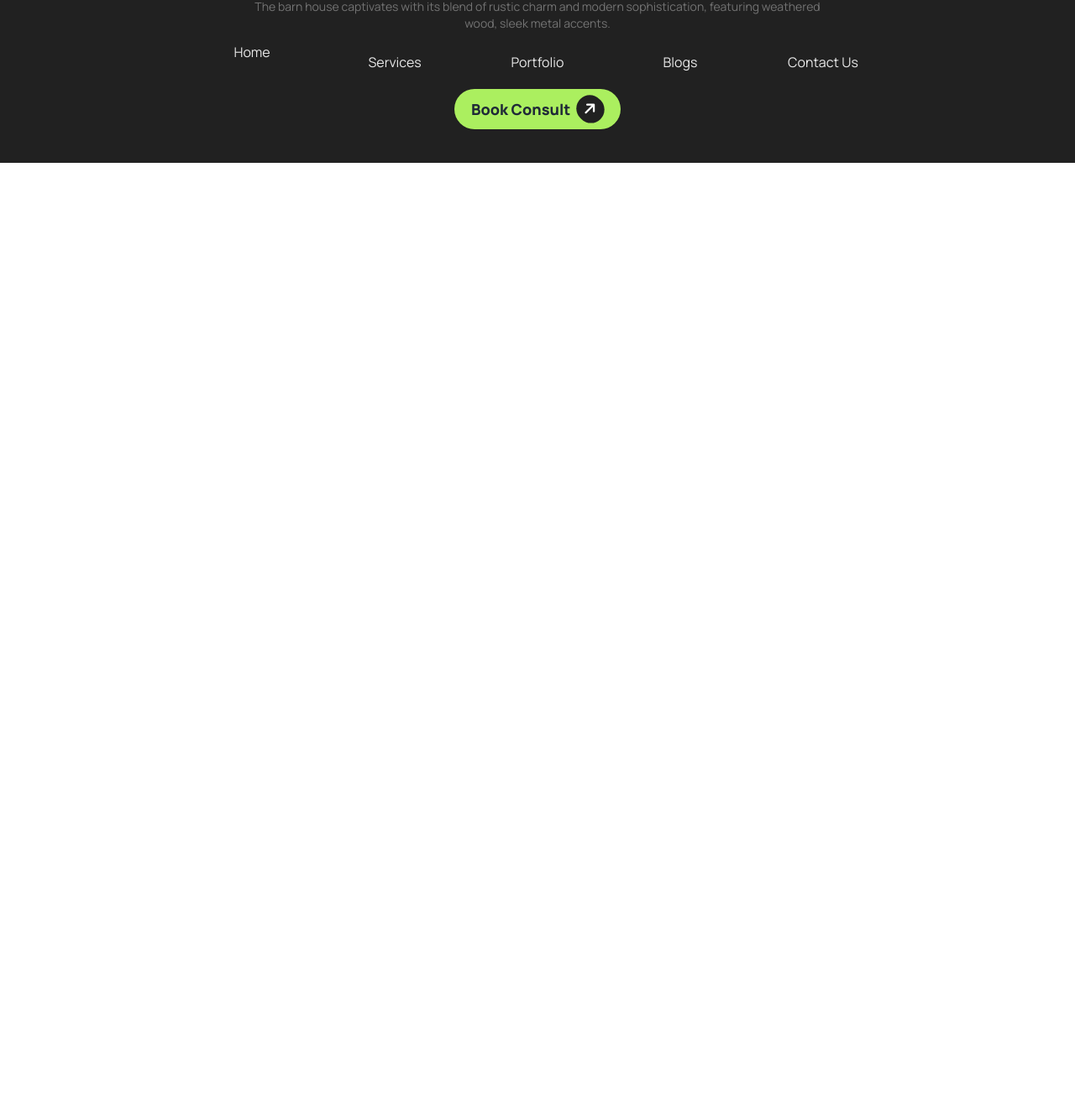
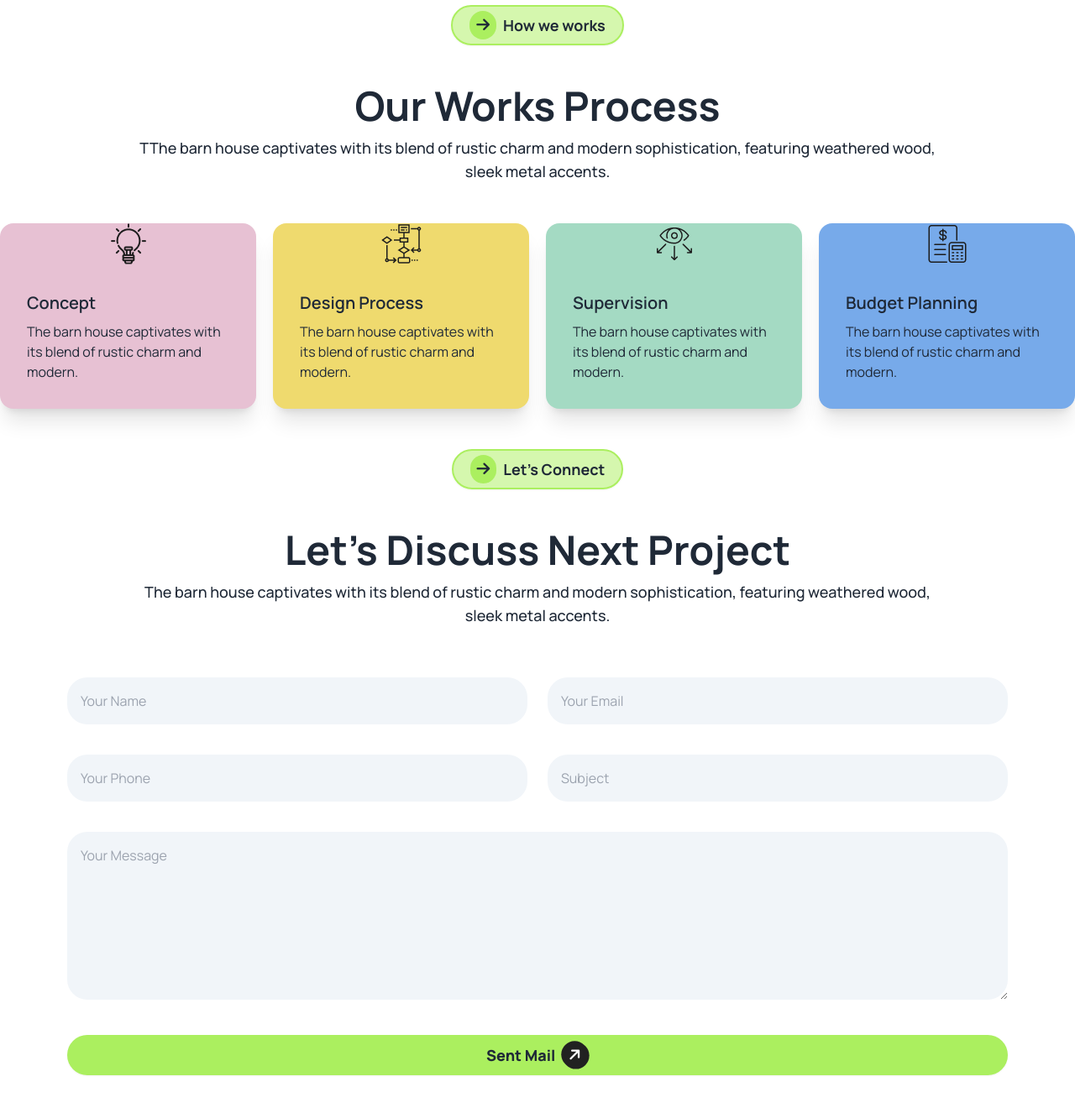
Before and after one commit to mahdihasan333/assignment-3, a plain HTML site: page index.html in a window 1280 px wide. Shown: the part 696-2022 px from the top of the page at 84% size. Before the commit the page ends 890 px from the top, so only its background shows below. Drawn offline with nearby package versions, Linux system fonts and the light colour scheme.

Commit message:
added work section

```diff
--- a/index.html
+++ b/index.html
@@ -41,7 +41,7 @@
 
 <body class="font-Manrope">
   <!-- Header section  -->
-  <header class="container mx-auto">
+  <header class="container mx-auto mb-24 bg-[#f5f5f5]">
     <!-- nav section -->
     <!-- <nav>
       <div class="navbar">
@@ -111,7 +111,58 @@
 
 
     <!-- Works Section  -->
+    <section class="mb-12">
+      <div class="flex justify-center">
+        <button
+        class="btn text-center border-2 border-solid border-primary px-12 md:px-5 bg-buttonColor text-lg font-bold rounded-full"><i class="fa-solid fa-arrow-right p-1 md:p-2 bg-primary rounded-full"></i>How we works</i></button>
+      </div>
+      <div class="py-12 text-center flex flex-col items-center">
+        <h3 class="text-2xl md:text-3xl lg:text-5xl font-bold mb-3">Our Works Process</h3>
+        <p class="text-lg w-3/4 font-medium">TThe barn house captivates with its blend of rustic charm and modern sophistication, featuring weathered wood, sleek metal accents.</p>
+      </div>
+      <div class="grid grid-cols-1 md:grid-cols-2 lg:grid-cols-4 gap-5">
+        <div class="card bg-[#E7C1D3] shadow-xl">
+          <figure>
+            <img src="./assets/concept.png" alt="">
+          </figure>
+          <div class="card-body">
+            <h2 class="card-title">Concept</h2>
+            <p>The barn house captivates with its blend of rustic charm and modern.</p>
 
+          </div>
+        </div>
+        <div class="card bg-[#EFDA6E] shadow-xl">
+          <figure>
+            <img src="./assets/flow-chart.png" alt="">
+          </figure>
+          <div class="card-body">
+            <h2 class="card-title">Design Process</h2>
+            <p>The barn house captivates with its blend of rustic charm and modern.</p>
+
+          </div>
+        </div>
+        <div class="card bg-[#A4DAC3] shadow-xl">
+          <figure>
+            <img src="./assets/vision.png" alt="">
+          </figure>
+          <div class="card-body">
+            <h2 class="card-title">Supervision </h2>
+            <p>The barn house captivates with its blend of rustic charm and modern.</p>
+
+          </div>
+        </div>
+        <div class="card bg-[#77AAEA] shadow-xl">
+          <figure>
+            <img src="./assets/budget-planning.png" alt="">
+          </figure>
+          <div class="card-body">
+            <h2 class="card-title">Budget Planning</h2>
+            <p>The barn house captivates with its blend of rustic charm and modern.</p>
+
+          </div>
+        </div>
+      </div>
+    </section>
 
 
     <!-- Portfolio Section -->
@@ -121,6 +172,45 @@
 
 
     <!-- Contact Section -->
+
+    <section>
+      <div class="flex justify-center">
+        <button
+        class="btn text-center border-2 border-solid border-primary px-12 md:px-5 bg-buttonColor text-lg font-bold rounded-full"><i class="fa-solid fa-arrow-right p-1 md:p-2 bg-primary rounded-full"></i>Let’s Connect</i></button>
+      </div>
+      <div class="py-12 text-center flex flex-col items-center">
+        <h3 class="text-2xl md:text-3xl lg:text-5xl font-bold mb-3">Let’s Discuss Next Project</h3>
+        <p class="text-lg w-3/4 font-medium">The barn house captivates with its blend of rustic charm and modern
+          sophistication, featuring weathered wood, sleek metal accents.</p>
+      </div>
+      <div class="lg:col-span-2 px-8 md:px-15 lg:px-20 mb-24">
+        <div class="grid grid-cols-1 lg:grid-cols-2 gap-6">
+          <div>
+            <input class="mt-3 p-4 border-none outline-none bg-slate-100 rounded-3xl w-full" type="text"
+              placeholder="Your Name">
+          </div>
+          <div>
+            <input class="mt-3 p-4 border-none outline-none bg-slate-100 rounded-3xl w-full" type="text"
+              placeholder="Your Email">
+          </div>
+          <div>
+            <input class="mt-3 p-4 border-none outline-none bg-slate-100 rounded-3xl w-full" type="text"
+              placeholder="Your Phone">
+          </div>
+          <div>
+            <input class="mt-3 p-4 border-none outline-none bg-slate-100 rounded-3xl w-full" type="text"
+              placeholder="Subject">
+          </div>
+          <div class="lg:col-span-2">
+            <textarea rows="7" class="mt-3 p-4 border-none outline-none bg-slate-100 rounded-3xl w-full" name="" id=""
+              placeholder="Your Message"></textarea>
+          </div>
+          <button class="mt-3 lg:col-span-2 border-none btn w-full bg-primary rounded-full text-lg font-extrabold">Sent
+            Mail<i
+              class="fa-solid fa-arrow-right -rotate-45 p-1 md:p-2 bg-textBlack text-white rounded-full"></i></button>
+        </div>
+      </div>
+    </section>
 
   </main>
 
@@ -143,7 +233,7 @@
           <li><a>Contact Us</a></li>
         </ul>
       </aside>
-      <button class="mt-3 border-none btn px-28 md:px-5 bg-primary rounded-full text-lg font-extrabold">Book Consult<i
+      <button class="mt-3 border-none btn px-24 md:px-5 bg-primary rounded-full text-lg font-extrabold">Book Consult<i
           class="fa-solid fa-arrow-right -rotate-45 p-1 md:p-2 bg-textBlack text-white rounded-full"></i></button>
     </div>
   </footer>
```
